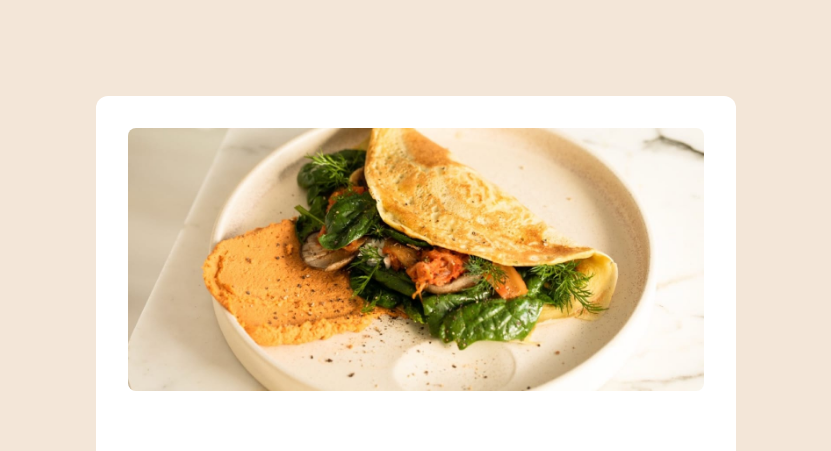
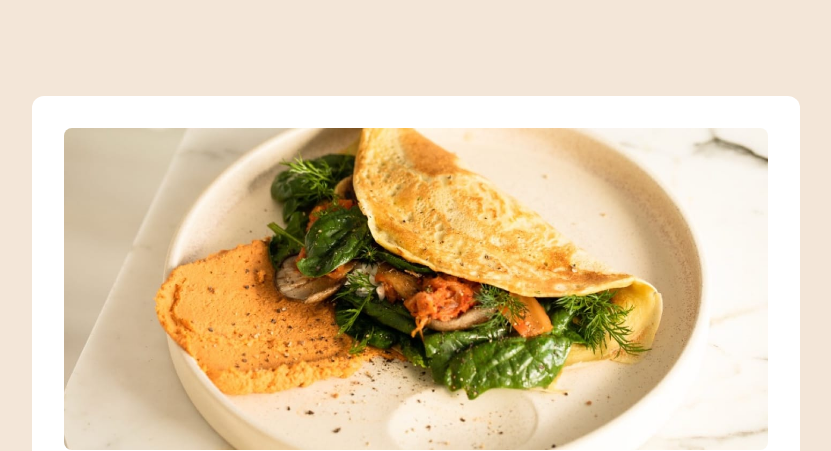
Before and after one commit to petrihcour/recipe-page, a plain HTML site: page index.html in a window 1280 px wide. Shown: the top 451 px of the page, without its empty margins (224-1055 px from the left). Drawn offline with nearby package versions, Linux system fonts and the light colour scheme.

Commit message:
adjust width of desktop main content

```diff
--- a/index.html
+++ b/index.html
@@ -54,8 +54,8 @@
 </head>
 
 <body>
-  <main class="md:flex md:flex-col md:bg-stone-100">
-    <div class="md:self-center md:w-6/12 md:md:bg-white md:rounded-xl md:my-24">
+  <main class="md:flex md:flex-col md:bg-stone-100 min-h-screen">
+    <div class="md:self-center md:max-w-3xl md:md:bg-white md:rounded-xl md:my-24">
       <div class="md:p-8">
         <img src="assets/images/image-omelette.jpeg" alt="plate with an omelette and greenery"
           class="md:img-fluid md:rounded-lg" />
```
Also changed, not shown: assets/images/image-1.png (added), assets/images/image-2.png (added), assets/images/image-3.png (added), assets/images/image-4.png (added), assets/images/image.png (added), 1 other file.
